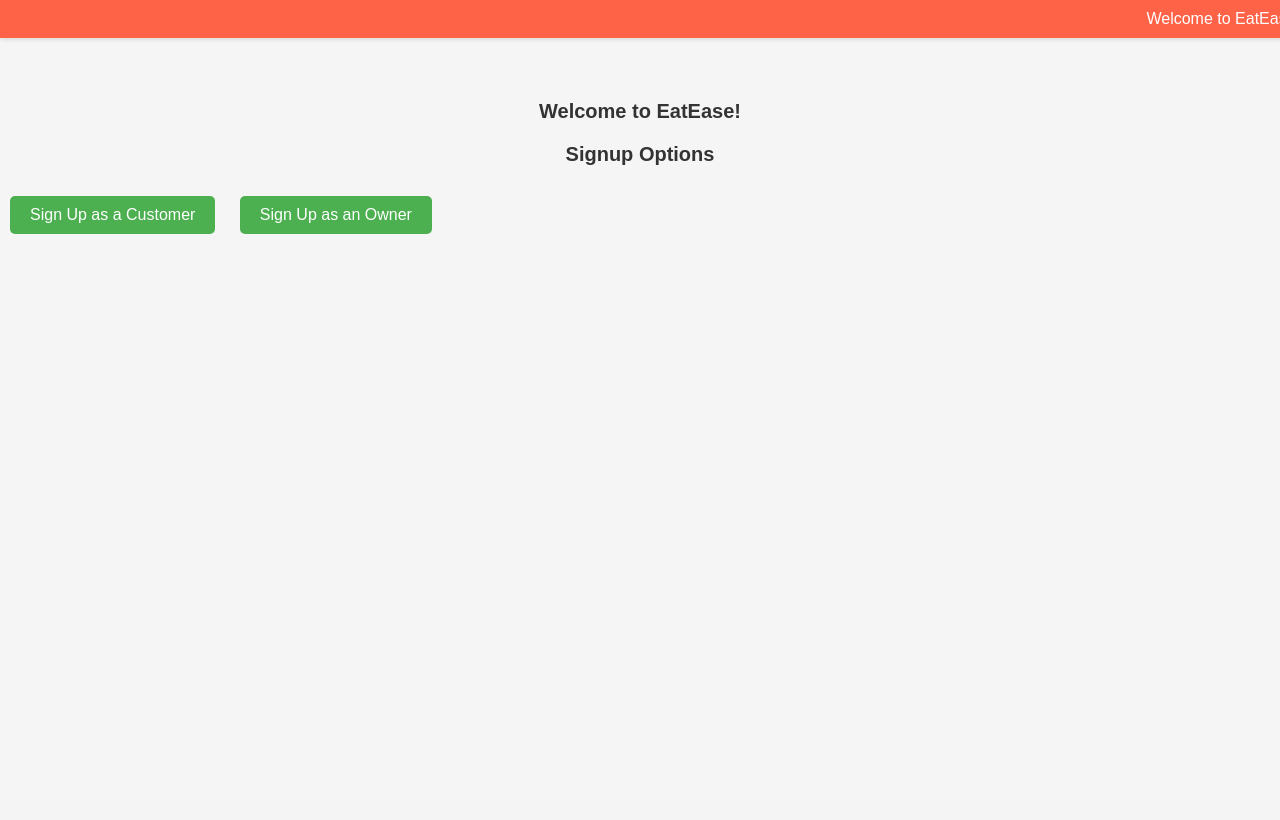
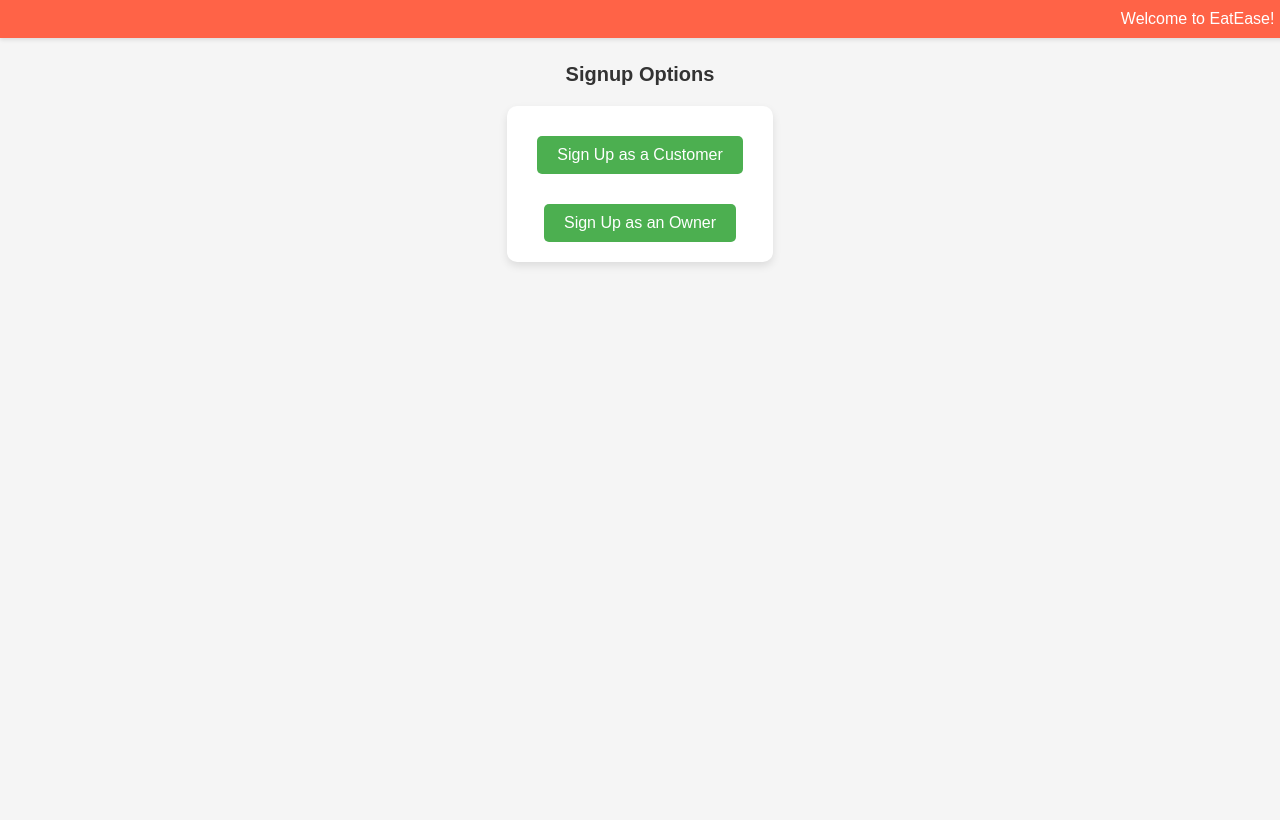
Before and after one commit to tbarcus11/EatEase, a Flask app: page /signup in a window 1280 px wide. Before the commit the page ends 234 px from the top, so only its background shows below. Run offline with Flask 3, Linux system fonts and the light colour scheme.

Commit message:
html changes

```diff
--- a/templates/customer_menu.html
+++ b/templates/customer_menu.html
@@ -20,7 +20,7 @@
             padding: 10px 20px;
             text-align: right;
             position: fixed;
-            width: 100%;
+            width: 98%;
             top: 0;
             left: 0;
             box-shadow: 0 2px 4px rgba(0,0,0,0.1);
--- a/templates/land.html
+++ b/templates/land.html
@@ -2,7 +2,7 @@
 <html lang="en">
 <head>
     <meta charset="UTF-8">
-    <meta name="viewport" content="width=(device-width - 100), initial-scale=1.0">
+    <meta name="viewport" content="width=device-width, initial-scale=1.0">
     <title>EatEase</title>
     <style>
         body, h1, ul, li {
--- a/templates/leave_review.html
+++ b/templates/leave_review.html
@@ -20,7 +20,7 @@
             padding: 10px 20px;
             text-align: right;
             position: fixed;
-            width: 100%;
+            width: 98%;
             top: 0;
             left: 0;
             box-shadow: 0 2px 4px rgba(0,0,0,0.1);
--- a/templates/login.html
+++ b/templates/login.html
@@ -20,7 +20,7 @@
             padding: 10px 20px;
             text-align: right;
             position: fixed;
-            width: 100%;
+            width: 98%;
             top: 0;
             left: 0;
             box-shadow: 0 2px 4px rgba(0,0,0,0.1);
@@ -65,7 +65,7 @@
             font-weight: bold;
         }
         input[type="text"], input[type="password"] {
-            width: 100%;
+            width: 275px;
             padding: 10px;
             margin-bottom: 10px;
             border: 1px solid #ccc;
--- a/templates/order_confirmation.html
+++ b/templates/order_confirmation.html
@@ -21,7 +21,7 @@
             padding: 10px 20px;
             text-align: right;
             position: fixed;
-            width: 100%;
+            width: 98%;
             top: 0;
             left: 0;
             box-shadow: 0 2px 4px rgba(0,0,0,0.1);
--- a/templates/owner_dashboard.html
+++ b/templates/owner_dashboard.html
@@ -20,7 +20,7 @@
             padding: 10px 20px;
             text-align: right;
             position: fixed;
-            width: 100%;
+            width: 98%;
             top: 0;
             left: 0;
             box-shadow: 0 2px 4px rgba(0,0,0,0.1);
@@ -83,7 +83,7 @@
             font-weight: bold;
         }
         input[type="text"], input[type="number"], input[type="email"], input[type="password"], input[type="submit"] {
-            width: 100%;
+            width: 480px;
             padding: 10px;
             margin-top: 5px;
             border: 1px solid #ccc;
--- a/templates/signup.html
+++ b/templates/signup.html
@@ -20,7 +20,7 @@
             padding: 10px 20px;
             text-align: right;
             position: fixed;
-            width: 100%;
+            width: 98%;
             top: 0;
             left: 0;
             box-shadow: 0 2px 4px rgba(0,0,0,0.1);
@@ -54,6 +54,48 @@
         a {
             text-decoration: none; /* Removes underline from links */
         }
+        /* ... rest of your CSS above ... */
+
+        /* ... rest of your CSS above ... */
+
+            .centered-container {
+                display: flex;
+                flex-direction: column;
+                align-items: center;
+                justify-content: flex-start; /* Aligns container to the top of the page */
+                padding-top: 120px; /* Adjust this value as needed to move the container higher */
+                padding-bottom: 20px;
+                box-shadow: 0 4px 8px rgba(0, 0, 0, 0.1); /* Adds a subtle shadow */
+                background: #ffffff; /* Gives the container a solid background color */
+                border-radius: 10px; /* Optional: adds rounded corners to the container */
+                margin: auto; /* Centers the container horizontally */
+                width: fit-content; /* Ensures the width fits the content */
+                padding: 20px; /* Adds some padding around the buttons */
+                box-sizing: border-box; /* Ensures padding is included in width */
+            }
+
+            /* Update the margin of the buttons if needed */
+            .btn {
+                margin-bottom: 20px; /* Adds space between the buttons */
+                text-align: center; /* Centers the text inside the buttons */
+                width: auto; /* Optional: adjust button width as needed */
+            }
+            .btn:last-child {
+                margin-bottom: 0;
+            }
+
+            /* Since we're using 100vh for the flex container, we may want to adjust body padding */
+            body {
+                padding-top: 0; /* Remove padding top as it is now handled by the flex container */
+                /* Remove margin to ensure centered-container can be truly centered */
+                margin: 0;
+            }
+
+            /* Ensures that the body expands to the minimum height of the viewport */
+            html, body {
+                height: 100%;
+            }
+
     </style>
 </head>
 <body>
@@ -63,7 +105,10 @@
     </div>
     <h1>Welcome to EatEase!</h1>
     <h2>Signup Options</h2>
-    <a href="/signup_user" class="btn">Sign Up as a Customer</a>
-    <a href="/signup_owner" class="btn">Sign Up as an Owner</a>
+    <div class="centered-container">
+        <a href="/signup_user" class="btn">Sign Up as a Customer</a>
+        <a href="/signup_owner" class="btn">Sign Up as an Owner</a>
+    </div>
 </body>
 </html>
+</html>
--- a/templates/signup_owner.html
+++ b/templates/signup_owner.html
@@ -20,7 +20,7 @@
             padding: 10px 20px;
             text-align: right;
             position: fixed;
-            width: 100%;
+            width: 98%;
             top: 0;
             left: 0;
             box-shadow: 0 2px 4px rgba(0,0,0,0.1);
@@ -63,7 +63,7 @@
             font-weight: bold;
         }
         input[type="text"], input[type="password"], input[type="email"] {
-            width: 100%;
+            width: 270px;
             padding: 10px;
             margin-top: 5px;
             border: 1px solid #ccc;
--- a/templates/signup_user.html
+++ b/templates/signup_user.html
@@ -21,7 +21,7 @@
             padding: 10px 20px;
             text-align: right;
             position: fixed;
-            width: 100%;
+            width: 98%;
             top: 0;
             left: 0;
             box-shadow: 0 2px 4px rgba(0,0,0,0.1);
@@ -64,7 +64,7 @@
             font-weight: bold;
         }
         input[type="text"], input[type="password"], input[type="email"] {
-            width: 100%;
+            width:  275px;
             padding: 10px;
             margin-top: 5px;
             border: 1px solid #ccc;
```
Also changed, not shown: init_db.py (+19 -6 lines), templates/edit_menu.html (+15 -1 lines), templates/restaurant_details.html (+7 -2 lines), eatease.db.
